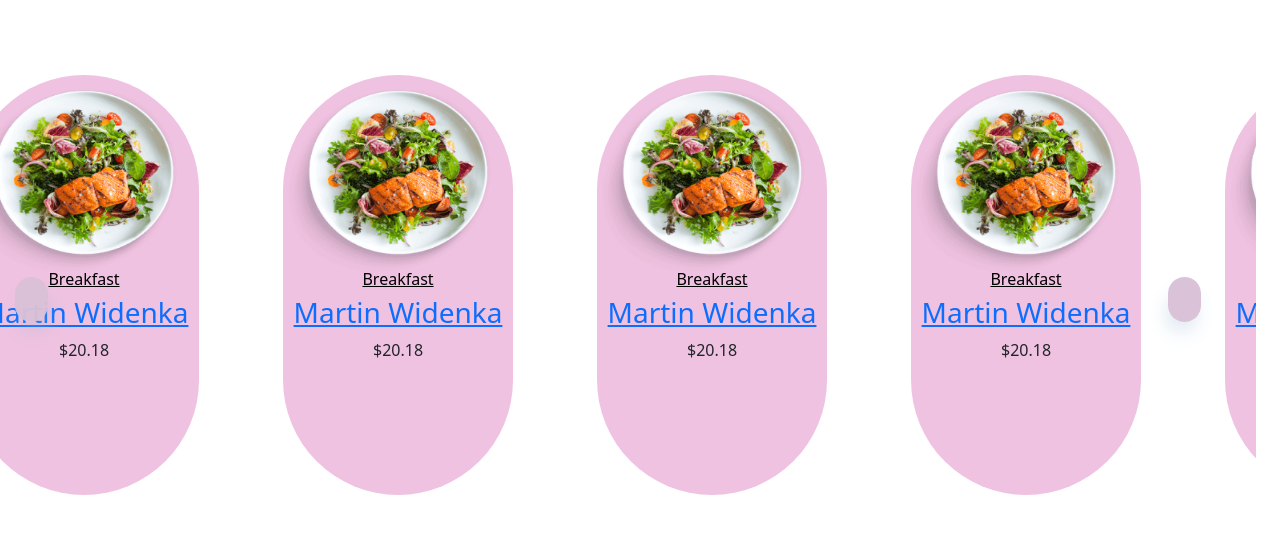
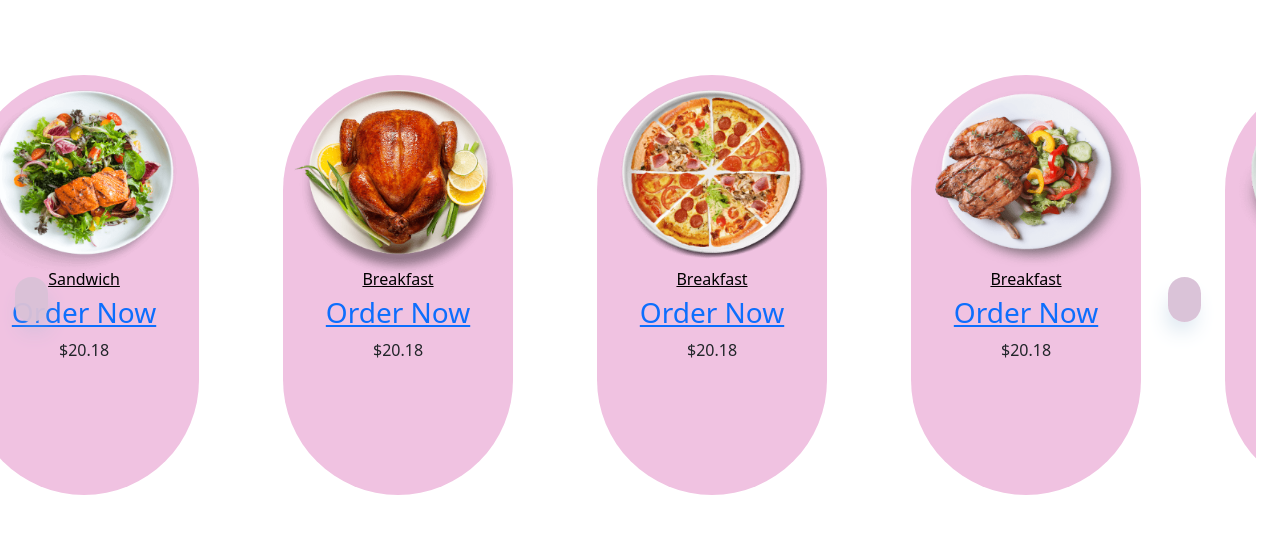
Before and after one commit to nithya-sugumar/Card_Carousel, a plain HTML site: page index.html in a window 1280 px wide. Shown: the part 53-586 px from the top of the page. Drawn offline with Linux system fonts and the light colour scheme.

Commit message:
Update index.html

```diff
--- a/index.html
+++ b/index.html
@@ -15,175 +15,189 @@
 </head>
 
 <body>
-
     <div class="container-fluid">
         <h1>Owl Carousel</h1>
-
         <div class="row" id="news-slider">
-
             <div class="custom_card">
+                <div class="custom_card_img_bg">
                     <img class="card-img-top" src="img/menu_1_1.png" alt="Card image" width="220px;" height="200px;"
                         style="padding-top:15px;" />
+                </div>
                 <div class="custom_card_body">
-                    <a href="/" class="category" style="display:block; color:black; margin:-0.5em 0 5px 0">Breakfast</a>
+                    <a href="#" class="category" style="display:block; color:black; margin:-0.5em 0 5px 0">Sandwich</a>
                     <span class="fa fa-star checked"></span>
                     <span class="fa fa-star checked"></span>
                     <span class="fa fa-star checked"></span>
                     <span class="fa fa-star"></span>
                     <span class="fa fa-star"></span>
                     <h3>
-                        <a href="/" class="item-name">Martin Widenka</a>
+                        <a href="#" class="item-name">Order Now</a>
                     </h3>
                     <span class="price">$20.18
                     </span>
                     <div>
                         <i class="fa-solid fa-cart-plus"></i>
                     </div>
-
                 </div>
-
             </div>
 
             <div class="custom_card">
-                <img class="card-img-top" src="img/menu_1_1.png" alt="Card image" width="220px;" height="200px;"
+                <div class="custom_card_img_bg">
+                    <img class="card-img-top" src="img/menu_1_2.png" alt="Card image" width="220px;" height="200px;"
                         style="padding-top:15px;" />
+                </div>
                 <div class="custom_card_body">
-                    <a href="/" class="category" style="display:block; color:black; margin:-0.5em 0 5px 0">Breakfast</a>
+                    <a href="#" class="category" style="display:block; color:black; margin:-0.5em 0 5px 0">Breakfast</a>
                     <span class="fa fa-star checked"></span>
                     <span class="fa fa-star checked"></span>
                     <span class="fa fa-star checked"></span>
                     <span class="fa fa-star"></span>
                     <span class="fa fa-star"></span>
                     <h3>
-                        <a href="/" class="item-name">Martin Widenka</a>
+                        <a href="#" class="item-name">Order Now</a>
                     </h3>
                     <span class="price">$20.18
                     </span>
                     <div>
                         <i class="fa-solid fa-cart-plus"></i>
                     </div>
-
                 </div>
-
             </div>
-
             <div class="custom_card">
-                <img class="card-img-top" src="img/menu_1_1.png" alt="Card image" width="220px;" height="200px;"
+                <div class="custom_card_img_bg">
+                    <img class="card-img-top" src="img/menu_1_3.png" alt="Card image" width="220px;" height="200px;"
                         style="padding-top:15px;" />
+                </div>
                 <div class="custom_card_body">
-                    <a href="/" class="category" style="display:block; color:black; margin:-0.5em 0 5px 0">Breakfast</a>
+                    <a href="#" class="category" style="display:block; color:black; margin:-0.5em 0 5px 0">Breakfast</a>
                     <span class="fa fa-star checked"></span>
                     <span class="fa fa-star checked"></span>
                     <span class="fa fa-star checked"></span>
                     <span class="fa fa-star"></span>
                     <span class="fa fa-star"></span>
                     <h3>
-                        <a href="/" class="item-name">Martin Widenka</a>
+                        <a href="#" class="item-name">Order Now</a>
                     </h3>
                     <span class="price">$20.18
                     </span>
                     <div>
                         <i class="fa-solid fa-cart-plus"></i>
                     </div>
-
                 </div>
-
             </div>
-
             <div class="custom_card">
-                <img class="card-img-top" src="img/menu_1_1.png" alt="Card image" width="220px;" height="200px;"
+                <div class="custom_card_img_bg">
+                    <img class="card-img-top" src="img/menu_1_4.png" alt="Card image" width="220px;" height="200px;"
                         style="padding-top:15px;" />
+                </div>
                 <div class="custom_card_body">
-                    <a href="/" class="category" style="display:block; color:black; margin:-0.5em 0 5px 0">Breakfast</a>
+                    <a href="#" class="category" style="display:block; color:black; margin:-0.5em 0 5px 0">Breakfast</a>
                     <span class="fa fa-star checked"></span>
                     <span class="fa fa-star checked"></span>
                     <span class="fa fa-star checked"></span>
                     <span class="fa fa-star"></span>
                     <span class="fa fa-star"></span>
                     <h3>
-                        <a href="/" class="item-name">Martin Widenka</a>
+                        <a href="#" class="item-name">Order Now</a>
                     </h3>
                     <span class="price">$20.18
                     </span>
                     <div>
                         <i class="fa-solid fa-cart-plus"></i>
                     </div>
-
                 </div>
-
             </div>
-
             <div class="custom_card">
-                <img class="card-img-top" src="img/menu_1_1.png" alt="Card image" width="220px;" height="200px;"
+                <div class="custom_card_img_bg">
+                    <img class="card-img-top" src="img/menu_1_5.png" alt="Card image" width="220px;" height="200px;"
                         style="padding-top:15px;" />
+                </div>
                 <div class="custom_card_body">
-                    <a href="/" class="category" style="display:block; color:black; margin:-0.5em 0 5px 0">Breakfast</a>
+                    <a href="#" class="category" style="display:block; color:black; margin:-0.5em 0 5px 0">Breakfast</a>
                     <span class="fa fa-star checked"></span>
                     <span class="fa fa-star checked"></span>
                     <span class="fa fa-star checked"></span>
                     <span class="fa fa-star"></span>
                     <span class="fa fa-star"></span>
                     <h3>
-                        <a href="/" class="item-name">Martin Widenka</a>
+                        <a href="#" class="item-name">Order Now</a>
                     </h3>
                     <span class="price">$20.18
                     </span>
                     <div>
                         <i class="fa-solid fa-cart-plus"></i>
                     </div>
-
                 </div>
-
             </div>
-
             <div class="custom_card">
-                <img class="card-img-top" src="img/menu_1_1.png" alt="Card image" width="220px;" height="200px;"
+                <div class="custom_card_img_bg">
+                    <img class="card-img-top" src="img/menu_1_6.png" alt="Card image" width="220px;" height="200px;"
                         style="padding-top:15px;" />
+                </div>
                 <div class="custom_card_body">
-                    <a href="/" class="category" style="display:block; color:black; margin:-0.5em 0 5px 0">Breakfast</a>
+                    <a href="#" class="category" style="display:block; color:black; margin:-0.5em 0 5px 0">Breakfast</a>
                     <span class="fa fa-star checked"></span>
                     <span class="fa fa-star checked"></span>
                     <span class="fa fa-star checked"></span>
                     <span class="fa fa-star"></span>
                     <span class="fa fa-star"></span>
                     <h3>
-                        <a href="/" class="item-name">Martin Widenka</a>
+                        <a href="#" class="item-name">Order Now</a>
                     </h3>
                     <span class="price">$20.18
                     </span>
                     <div>
                         <i class="fa-solid fa-cart-plus"></i>
                     </div>
-
                 </div>
-
             </div>
 
             <div class="custom_card">
-                <img class="card-img-top" src="img/menu_1_1.png" alt="Card image" width="220px;" height="200px;"
+                <div class="custom_card_img_bg">
+                    <img class="card-img-top" src="img/menu_1_8.png" alt="Card image" width="220px;" height="200px;"
                         style="padding-top:15px;" />
+                </div>
                 <div class="custom_card_body">
-                    <a href="/" class="category" style="display:block; color:black; margin:-0.5em 0 5px 0">Breakfast</a>
+                    <a href="#" class="category" style="display:block; color:black; margin:-0.5em 0 5px 0">Breakfast</a>
                     <span class="fa fa-star checked"></span>
                     <span class="fa fa-star checked"></span>
                     <span class="fa fa-star checked"></span>
                     <span class="fa fa-star"></span>
                     <span class="fa fa-star"></span>
                     <h3>
-                        <a href="/" class="item-name">Martin Widenka</a>
+                        <a href="#" class="item-name">Order Now</a>
                     </h3>
                     <span class="price">$20.18
                     </span>
                     <div>
                         <i class="fa-solid fa-cart-plus"></i>
                     </div>
-
                 </div>
-
+            </div>
+            <div class="custom_card">
+                <div class="custom_card_img_bg">
+                    <img class="card-img-top" src="img/menu_1_9.png" alt="Card image" width="220px;" height="200px;"
+                        style="padding-top:15px;" />
+                </div>
+                <div class="custom_card_body">
+                    <a href="#" class="category" style="display:block; color:black; margin:-0.5em 0 5px 0">Breakfast</a>
+                    <span class="fa fa-star checked"></span>
+                    <span class="fa fa-star checked"></span>
+                    <span class="fa fa-star checked"></span>
+                    <span class="fa fa-star"></span>
+                    <span class="fa fa-star"></span>
+                    <h3>
+                        <a href="#" class="item-name">Order Now</a>
+                    </h3>
+                    <span class="price">$20.18
+                    </span>
+                    <div>
+                        <i class="fa-solid fa-cart-plus"></i>
                     </div>
                 </div>
             </div>
-
+        </div>
+    </div>
 </body>
 
 </html>
```
Lines whose indentation alone changed are shown as unchanged.
